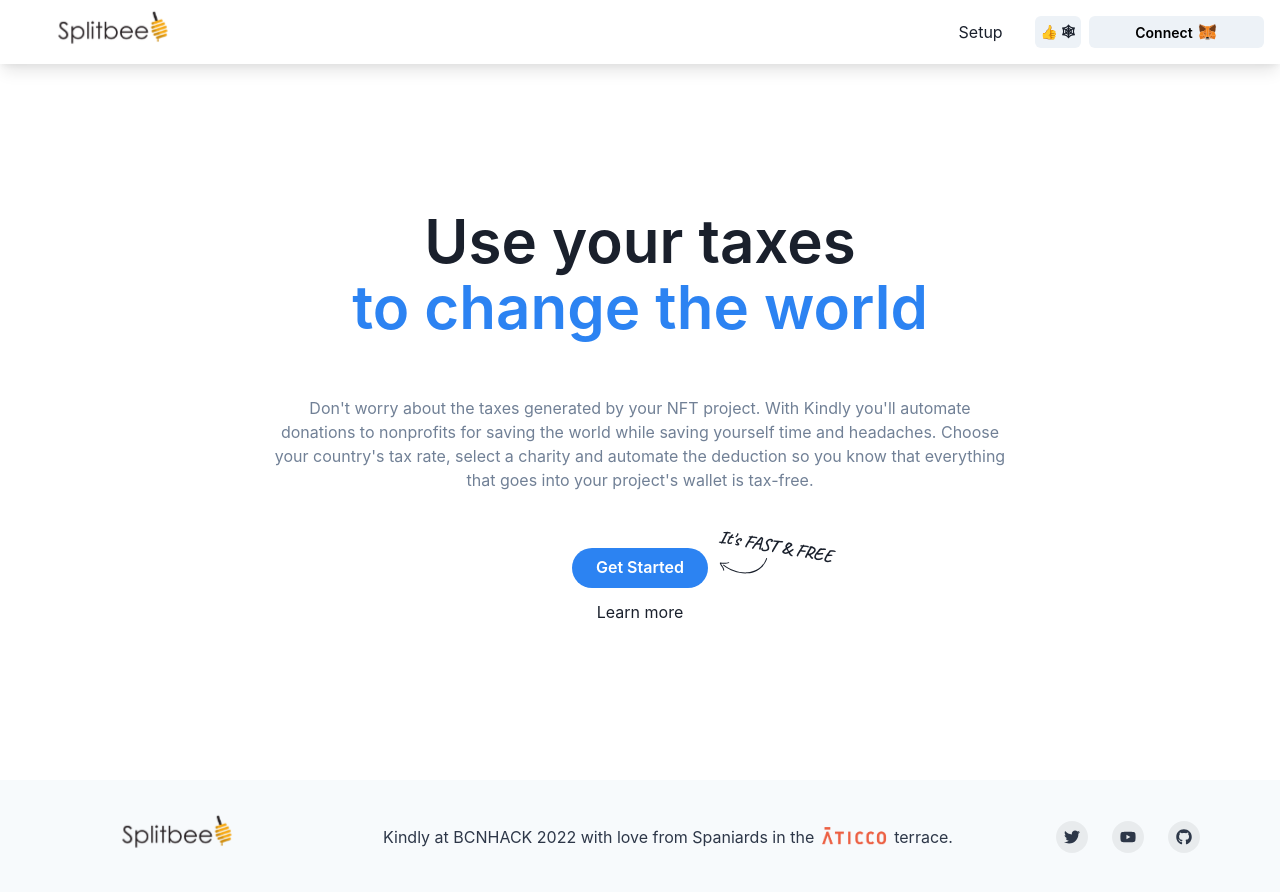
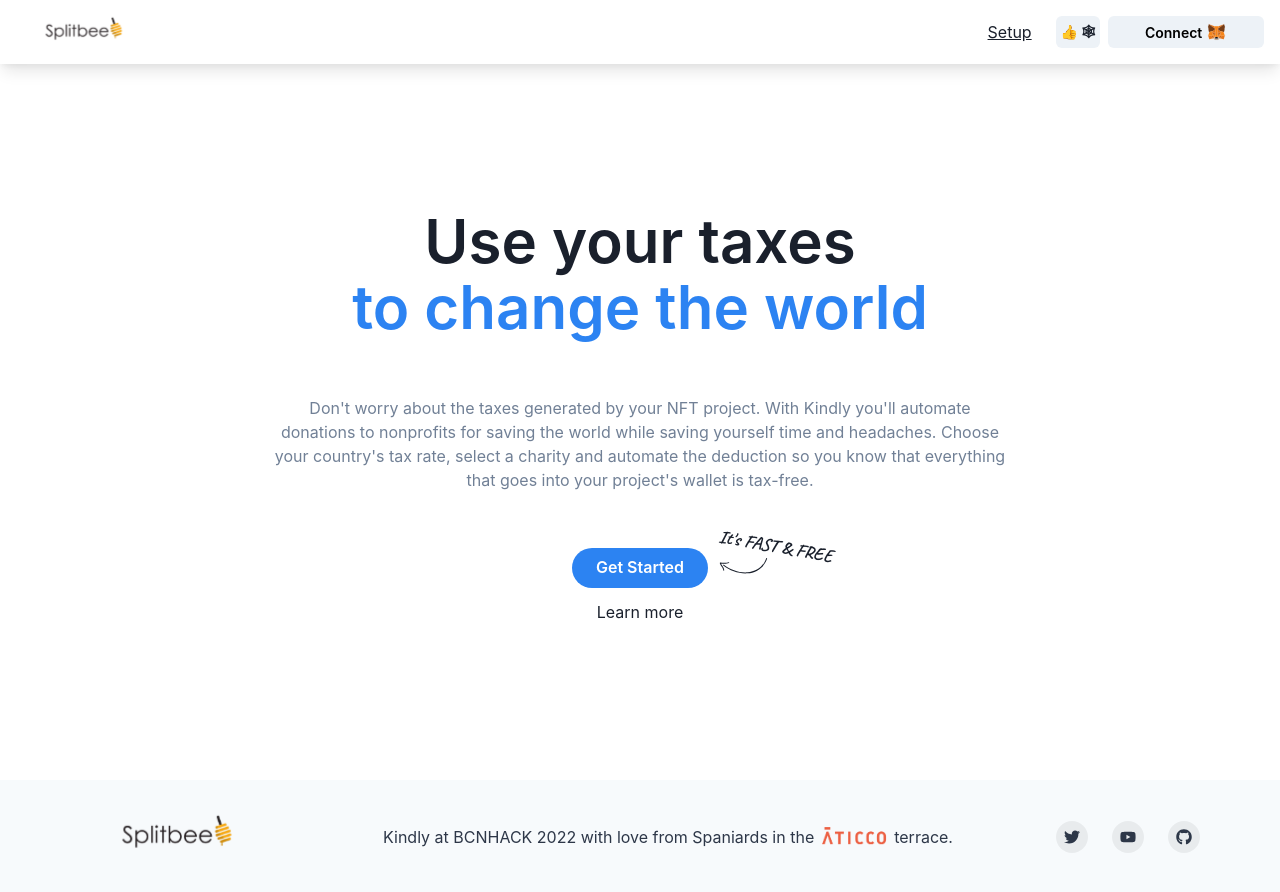
Before and after one commit to ethbcn42/splitbeeDapp, a Next.js app: page / in a window 1280 px wide. Built offline with nearby package versions, Linux system fonts and the light colour scheme.

Commit message:
feat(Header): [+] Style header

```diff
--- a/components/Header.jsx
+++ b/components/Header.jsx
@@ -2,6 +2,7 @@
 import {
   Box,
   Flex,
+  Grid,
   HStack,
   Text,
 } from '@chakra-ui/react';
@@ -26,20 +27,23 @@ const Header = () => {
   return (
     <>
       <Box shadow={"lg"} px={4}>
-        <Flex h={16} alignItems="center" justifyContent={'space-between'}>
+        <HStack h={16} alignItems="center" justifyContent={'space-between'}>
           <Logo />
-          <HStack spacing={8} alignItems={'center'}>
+          <Flex w={{base: "auto", md: "100%"}} p={{base: "0", md: "4" }} justifyContent="end">
+
             <Link href={"/setup"}>
-              <Text cursor={"pointer"} as="a">
+              <Text textDecoration={"underline"}  cursor={"pointer"} as="a">
                 Setup
               </Text>
             </Link>
+          </Flex>
+          <HStack spacing={8} alignItems={'center'}>
             <HStack spacing={2} alignItems={'center'}>
               <NetworkSelector />
               <ConnectButtonWeb3 />
             </HStack>
           </HStack>
-        </Flex>
+        </HStack>
       </Box>
     </>
   );
```
